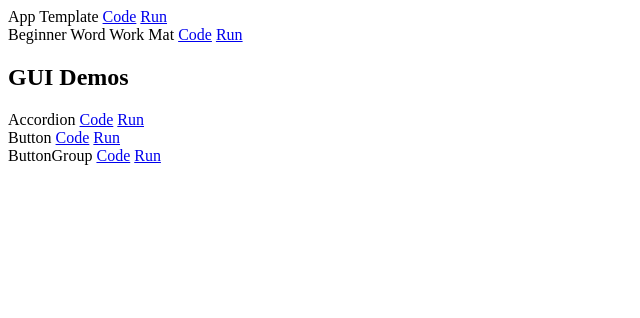
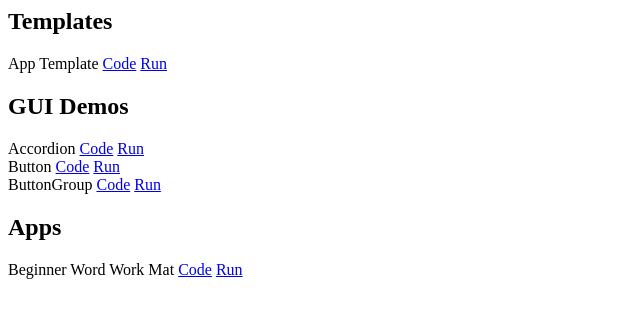
Before and after one commit to digitalworlds/op.n-demos, a plain HTML site: page index.html in a window 1280 px wide. Shown: the whole page, without its empty margins (0-640 px from the left). Drawn offline with Linux system fonts and the light colour scheme.

Commit message:
Update index.html

```diff
--- a/index.html
+++ b/index.html
@@ -1,12 +1,15 @@
 <html>
   <body>
+    <h2>Templates</h2>
     App Template <a href="https://github.com/digitalworlds/op.n/tree/main/AppTemplate">Code</a> <a href="https://digitalworlds.github.io/op.n/AppTemplate/run.html?app=main.js">Run</a><br>
-    Beginner Word Work Mat <a href="https://github.com/digitalworlds/op.n/tree/main/BeginnerWordWorkMat">Code</a> <a href="https://digitalworlds.github.io/op.n/BeginnerWordWorkMat/run.html?app=main.js">Run</a><br>
+
     <h2>GUI Demos</h2>
     Accordion <a href="https://github.com/digitalworlds/op.n/tree/main/GUIDemos/Accordion.js">Code</a> <a href="https://digitalworlds.github.io/op.n/GUIDemos/run.html?app=Accordion.js">Run</a><br>
     Button <a href="https://github.com/digitalworlds/op.n/tree/main/GUIDemos/Button.js">Code</a> <a href="https://digitalworlds.github.io/op.n/GUIDemos/run.html?app=Button.js">Run</a><br>
     ButtonGroup <a href="https://github.com/digitalworlds/op.n/tree/main/GUIDemos/ButtonGroup.js">Code</a> <a href="https://digitalworlds.github.io/op.n/GUIDemos/run.html?app=ButtonGroup.js">Run</a><br>
 
+    <h2>Apps</h2>
+    Beginner Word Work Mat <a href="https://github.com/digitalworlds/op.n/tree/main/BeginnerWordWorkMat">Code</a> <a href="https://digitalworlds.github.io/op.n/BeginnerWordWorkMat/run.html?app=main.js">Run</a><br>
 
   </body>
 </html>
```
